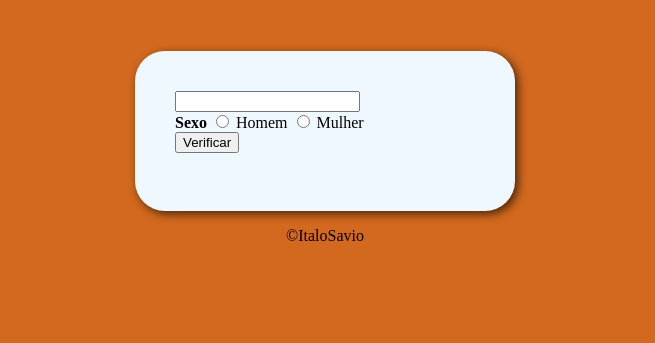
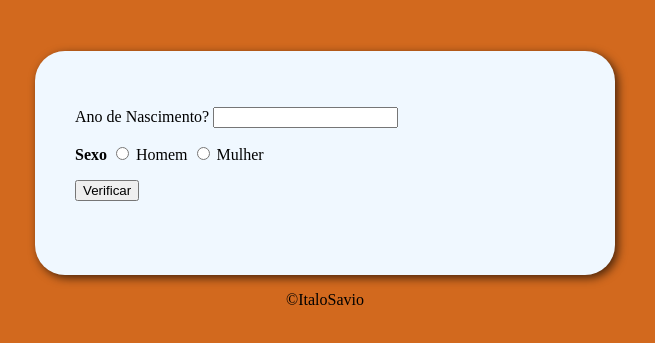
Before and after one commit to ItaloSavioPSES/Verificador-idade, a plain HTML site: page index.html in a window 1280 px wide. Shown: the part 93-436 px from the top of the page, without its empty margins (315-970 px from the left). Drawn offline with Linux system fonts and the light colour scheme.

Commit message:
algumas alteraçoes

```diff
--- a/index.html
+++ b/index.html
@@ -11,18 +11,18 @@
         <h1>Verificador de Idade</h1>
     </header>
     <section>
-        <div>
+        <P>Ano de Nascimento?
             <input type="number" name="idade" id="idad">
-        </div>
-
+        </P>
         <div>
             <form>
                 <strong>Sexo</strong>
                 <input type="radio" name="grupo" id="homem" value="homem"> Homem
                 <input type="radio" name="grupo" id="mulher" value="mulher"> Mulher
             </form>
-
-            <button onclick="imagem()">Verificar</button>
+           <p>
+                <button onclick="imagem()">Verificar</button>
+            </p>
         </div>
         <div>
             <div id="resp">
--- a/style.css
+++ b/style.css
@@ -11,7 +11,7 @@ header {
 }
 
 section {
-    width: 300px;
+    width: 500px;
     background-color: aliceblue;
     margin: auto;
     padding: 40px;
```
